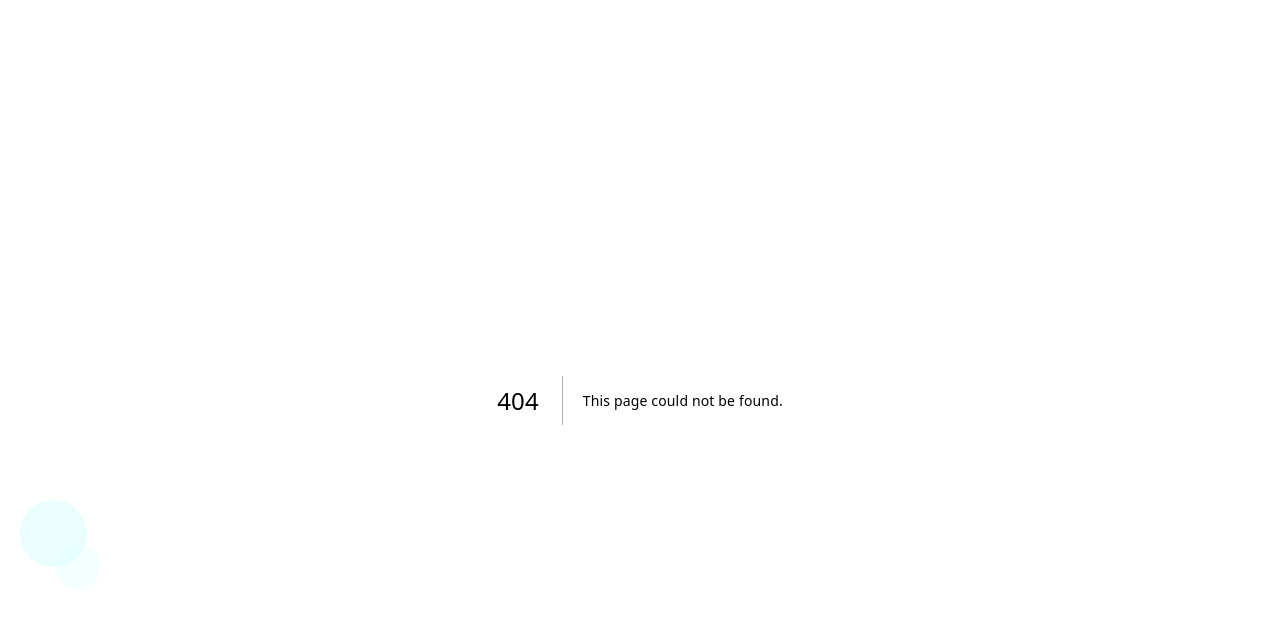
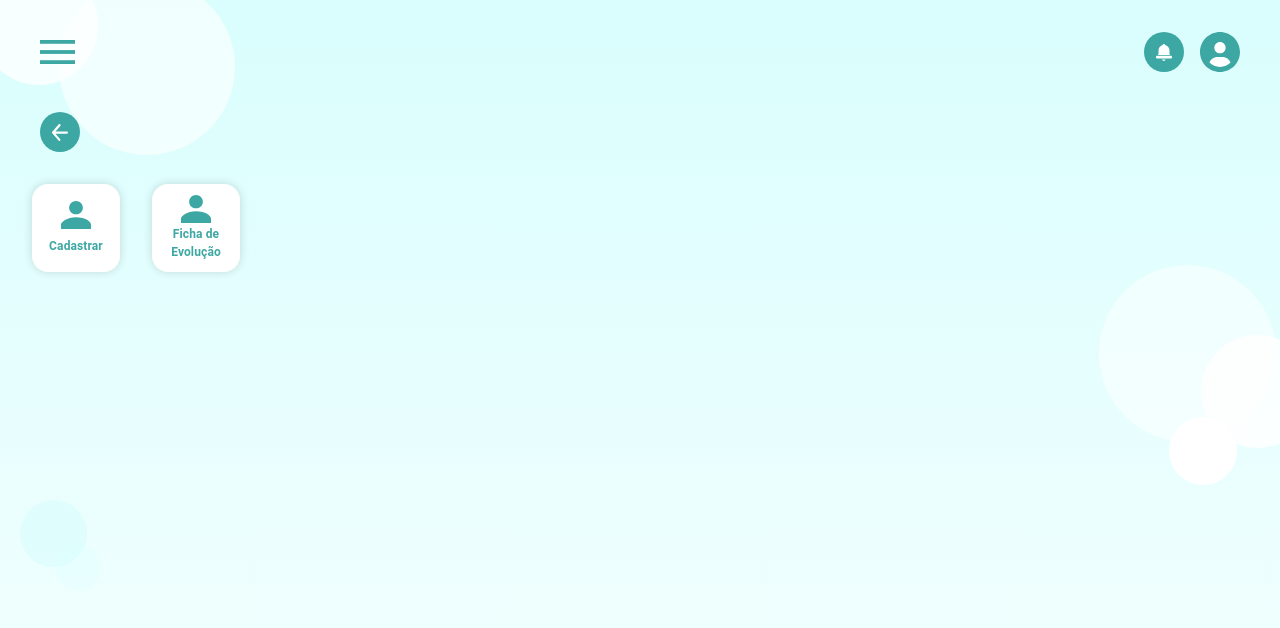
Before and after one commit to deborapoh/pilates-web, a Next.js app: page /students in a window 1280 px wide. Before the commit this address had no page. Shown: the top 628 px of the page. Built offline with nearby package versions, Linux system fonts and the light colour scheme.

Commit message:
implements students page

```diff
--- a/src/app/(admin-pages)/home/page.tsx
+++ b/src/app/(admin-pages)/home/page.tsx
@@ -2,12 +2,13 @@
 
 import Modules from "@/app/components/Modules"
 import WelcomeUser from "@/app/components/WelcomeUser"
+import { modules } from "@/app/constants"
 
 export default function Home() {
   return (
     <main className="flex min-h-screen flex-col items-center">
       <WelcomeUser />
-      <Modules />
+      <Modules modules={modules} />
     </main>
   )
 }
--- /dev/null
+++ b/src/app/(admin-pages)/students/page.tsx
@@ -0,0 +1,14 @@
+'use client'
+
+import Modules from "@/app/components/Modules"
+import { modules } from "@/app/constants"
+import BackButton from "@/app/icons/BackButton"
+
+export default function Student() {
+  return (
+    <main className="flex min-h-screen flex-col">
+      <BackButton path="/home" />
+      <Modules mt={3} modules={modules[0].options} />
+    </main>
+  )
+}
--- a/src/app/components/HeaderMobile.tsx
+++ b/src/app/components/HeaderMobile.tsx
@@ -20,10 +20,14 @@ const RightContainer = styled(Box)(() => ({
 }))
 
 const HeaderMobile = () => {
+  const handleClick = () => {
+    alert('To be implemented')
+  }
+
   return (
     <Container>
       <LeftContainer>
-        <IconButton>
+        <IconButton onClick={handleClick}>
           <Image
             src={menu.src}
             alt="Menu Button"
@@ -33,7 +37,7 @@ const HeaderMobile = () => {
         </IconButton>
       </LeftContainer>
       <RightContainer>
-        <IconButton>
+        <IconButton onClick={handleClick}>
           <Image
             src={notifications.src}
             alt="Notifications Button"
@@ -41,7 +45,7 @@ const HeaderMobile = () => {
             width={40}
           />
         </IconButton>
-        <IconButton>
+        <IconButton onClick={handleClick}>
           <Image
             src={avatar.src}
             alt="User Photo"
--- a/src/app/components/Modules.tsx
+++ b/src/app/components/Modules.tsx
@@ -1,18 +1,20 @@
-import { Box, Typography, styled } from "@mui/material"
-import { itemsZIndex, modules } from "../constants"
+import { Box, BoxProps, Typography, styled } from "@mui/material"
+import { Module } from "../constants"
 import Image from "next/image"
+import { useRouter } from "next/navigation"
 
 const Container = styled(Box)(() => ({
   display: 'flex',
   width: '100%',
   flexWrap: 'wrap',
-  justifyContent: 'space-between',
+  // justifyContent: 'space-between',
   alignItems: 'space-between',
 }))
 
 const ModuleName = styled(Typography)(({ theme }) => ({
   fontSize: 12,
   fontWeight: 700,
+  textAlign: 'center',
   color: theme.palette.primary.main,
 }))
 
@@ -26,15 +28,38 @@ const Module = styled(Box)(({ theme }) => ({
   marginBottom: 32,
   backgroundColor: theme.palette.common.white,
   borderRadius: 16, // 2
-  zIndex: itemsZIndex.items,
+  // zIndex: itemsZIndex.items,
   boxShadow: '0px 0px 10px rgba(0, 0, 0, 0.15)',
+  paddingBlock: 8,
 }))
 
-const Modules = () => {
+interface Props extends BoxProps {
+  modules: Module[] | undefined
+}
+
+const Modules = ({ modules, ...props }: Props) => {
+  const router = useRouter()
+  const justifyContent = modules && modules?.length >= 3 ? 'space-between' : 'flex-start'
+  const marginRight = modules && modules?.length >= 3 ? 0 : 4
+
+  const handleModuleClick = (module: Module) => {
+    // temporary
+    if (module.path === '/students') {
+      router.push(module.path)
+      return
+    }
+
+    alert('To be implemented')
+  }
+
   return (
-    <Container>
+    <Container {...props} sx={{ justifyContent }}>
       {modules?.map((m) => (
-        <Module key={m.name}>
+        <Module
+          onClick={() => handleModuleClick(m)}
+          key={m.name}
+          sx={{ marginRight }}
+        >
           <Image
             src={m.icon.src}
             alt={`Module ${m.name}`}
--- a/src/app/constants.ts
+++ b/src/app/constants.ts
@@ -4,26 +4,49 @@ import finance from './images/icons/finance.svg'
 import calendar from './images/icons/calendar.svg'
 
 export const itemsZIndex = {
-  background: 0,
+  background: -1,
   items: 1,
   loginItems: 1,
 }
 
-export const modules: { name: string; icon: any }[] = [
+export interface Module {
+  name: string
+  path: string
+  icon: any
+  options?: Module[]
+}
+
+export const modules: Module[] = [
   {
-    name: 'Students',
+    name: 'Alunos',
+    path: '/students',
     icon: student,
+    options: [
+      {
+        name: 'Cadastrar',
+        path: '/students/registration',
+        icon: student,
+      },
+      {
+        name: 'Ficha de Evolução',
+        path: '/students/evolution',
+        icon: student,
+      },
+    ],
   },
   {
-    name: 'Employees',
+    name: 'Funcionários',
+    path: '/employees',
     icon: employee,
   },
   {
-    name: 'Finance',
+    name: 'Financeiro',
+    path: '/finance',
     icon: finance,
   },
   {
-    name: 'Calendar',
+    name: 'Agenda',
+    path: '/calendar',
     icon: calendar,
   },
 ]
--- /dev/null
+++ b/src/app/icons/BackButton.tsx
@@ -0,0 +1,40 @@
+import Image from "next/image";
+
+import BackIcon from '../images/back.svg'
+import { Box, IconButton, styled } from "@mui/material";
+import { useRouter } from "next/navigation";
+
+const Container = styled(Box)(({ theme }) => ({
+  display: 'flex',
+  alignItems: 'center',
+  justifyContent: 'center',
+  backgroundColor: theme.palette.primary.main,
+  borderRadius: 20,
+  height: 40,
+  width: 40,
+}))
+
+const BackButton = ({ path }: { path: string }) => {
+  const router = useRouter()
+
+  const handleClick = () => {
+    router.push(path)
+  }
+
+  return (
+    <IconButton onClick={handleClick} sx={{ width: 56 }}>
+      <Container>
+        <Image
+          src={BackIcon.src}
+          alt="Back Icon"
+          height={16}
+          width={16}
+        />
+      </Container>
+    </IconButton>
+  )
+
+
+}
+
+export default BackButton
```
Also changed, not shown: src/app/images/back.svg (added).
